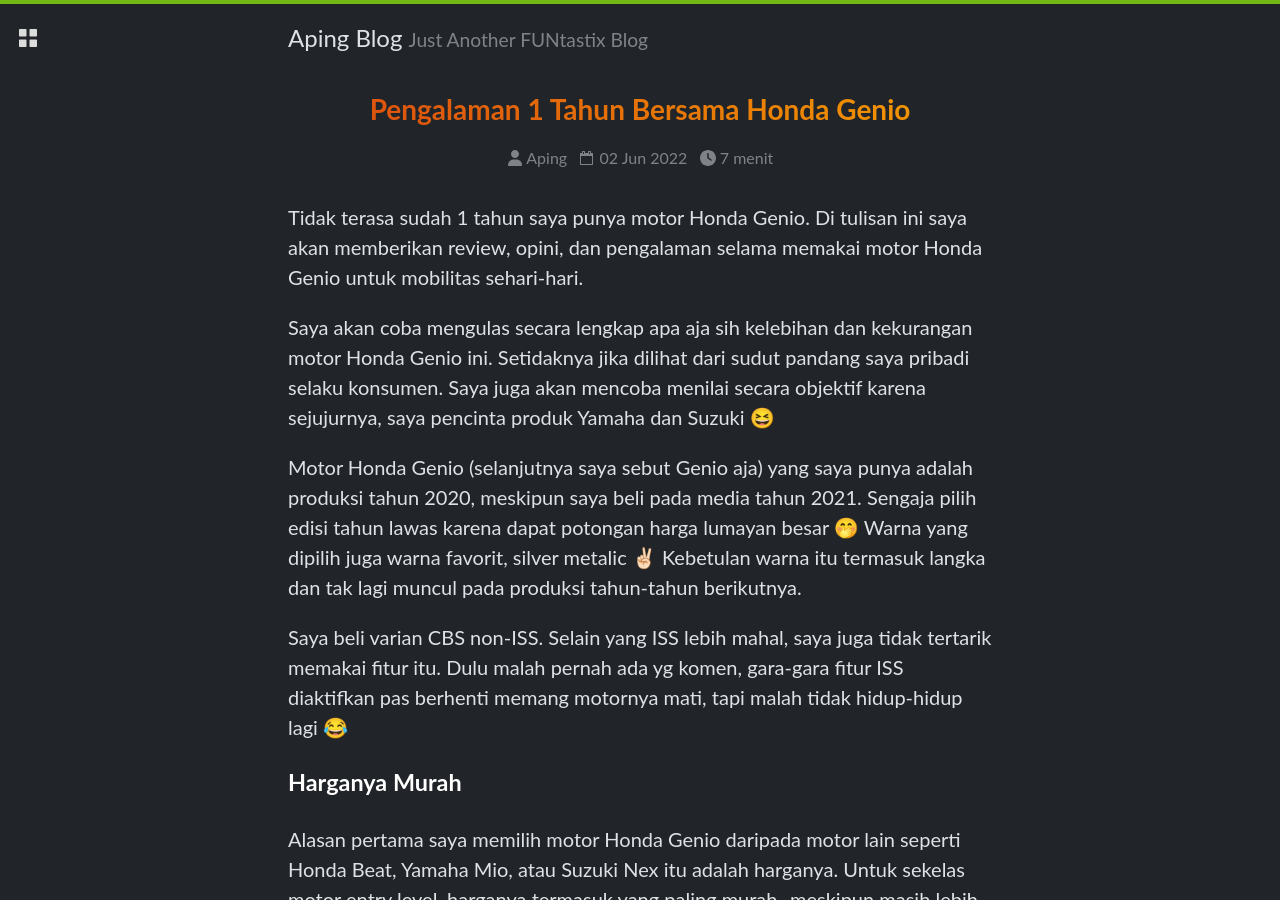
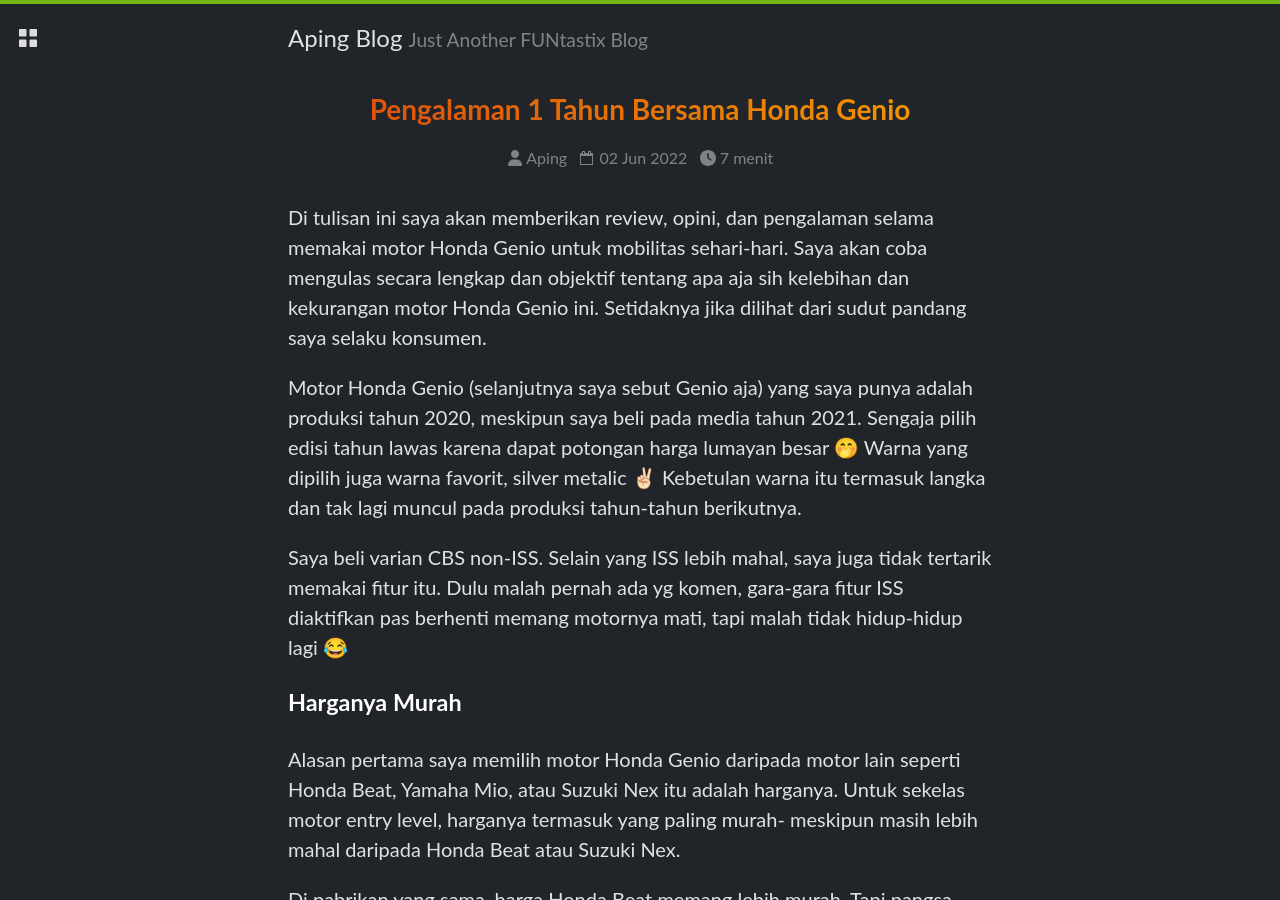
Before and after one commit to apynx/apynx.github.io, a Jekyll site: the page built from _posts/2022-06-02-review-1-tahun-pakai-honda-genio.md, in a window 1280 px wide and 900 px high. Built offline with Jekyll 4.4.1, drawn with Linux system fonts in a browser that asks for light colours; some web fonts are replaced; some of the changed text lies outside the part shown.

Commit message:
update 2022-06-02-review-1-tahun-pakai-honda-genio.md

```diff
--- a/_posts/2022-06-02-review-1-tahun-pakai-honda-genio.md
+++ b/_posts/2022-06-02-review-1-tahun-pakai-honda-genio.md
@@ -3,14 +3,12 @@
 title           : Pengalaman 1 Tahun Bersama Honda Genio
 author          : Aping
 date            : 2022-06-02 14:15:00 +0700
-last_modified_at: 2022-06-03 08:37:00 +0700
+last_modified_at: 2022-06-18 21:40:00 +0700
 categories      : [Otomotif]
 tags            : [review genio, honda genio, motor genio, pengalaman honda genio, test ride genio, test drive genio]
 comments        : true
 ---
-Tidak terasa sudah 1 tahun saya punya motor Honda Genio. Di tulisan ini saya akan memberikan review, opini, dan pengalaman selama memakai motor Honda Genio untuk mobilitas sehari-hari.
-
-Saya akan coba mengulas secara lengkap apa aja sih kelebihan dan kekurangan motor Honda Genio ini. Setidaknya jika dilihat dari sudut pandang saya pribadi selaku konsumen. Saya juga akan mencoba menilai secara objektif karena sejujurnya, saya pencinta produk Yamaha dan Suzuki 😆
+Di tulisan ini saya akan memberikan review, opini, dan pengalaman selama memakai motor Honda Genio untuk mobilitas sehari-hari. Saya akan coba mengulas secara lengkap dan objektif tentang apa aja sih kelebihan dan kekurangan motor Honda Genio ini. Setidaknya jika dilihat dari sudut pandang saya selaku konsumen.
 
 Motor Honda Genio (selanjutnya saya sebut Genio aja) yang saya punya adalah produksi tahun 2020, meskipun saya beli pada media tahun 2021. Sengaja pilih edisi tahun lawas karena dapat potongan harga lumayan besar 🤭 Warna yang dipilih juga warna favorit, silver metalic ✌🏻 Kebetulan warna itu termasuk langka dan tak lagi muncul pada produksi tahun-tahun berikutnya.
 
```
